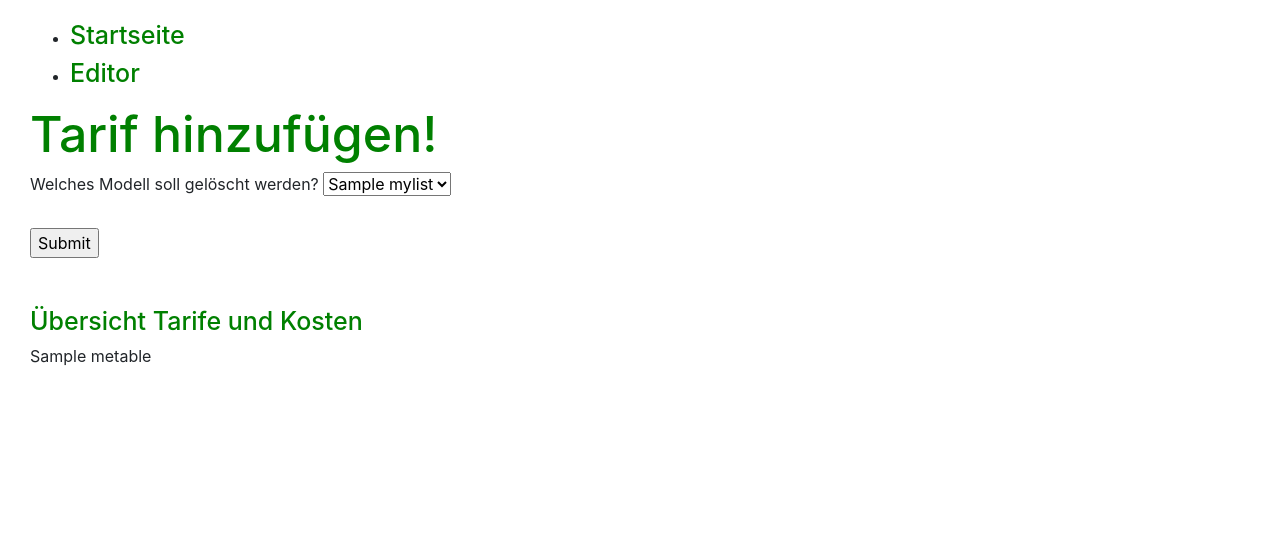
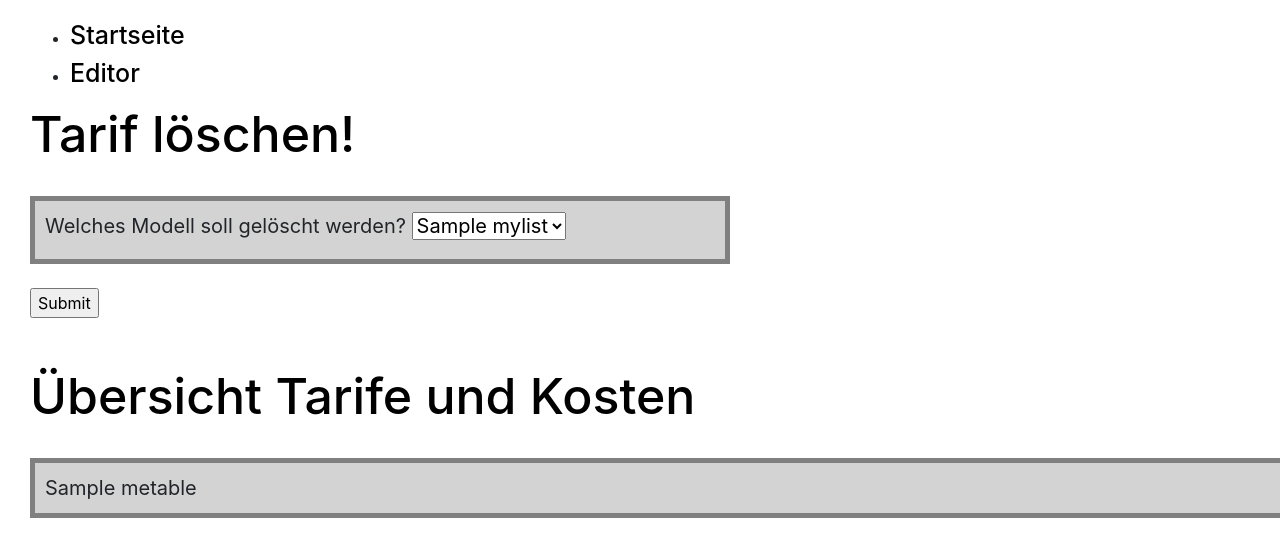
Before and after one commit to jhwarnecke/scooter, a Django app: template edittable/templates/edittable/deletefare.html in a window 1280 px wide; the page is wider, and only the part inside the window is pictured. Shown: the top 557 px of that part. Run offline with Django 3.2, Linux system fonts and the light colour scheme; the template is opened without the code that fills it: most values are stand-ins (such as "Sample title", 1, 10 or a date in 2020).

Commit message:
CSS update

```diff
--- a/compare/templates/compare/result.html
+++ b/compare/templates/compare/result.html
@@ -30,10 +30,9 @@
   </div>
 
 </div>
-
-
+<br>
 <div>
-  {% comment %} <br>Bemerkung: Bei Tarifen mit Kontingent werden die Kosten für nicht genutzte Minuten vom monatlichen Preis abgezogen unter der Annahme,
+  {% comment %} Bemerkung: Bei Tarifen mit Kontingent werden die Kosten für nicht genutzte Minuten vom monatlichen Preis abgezogen unter der Annahme,
   dass diese im nächsten Monat verbraucht werden (und dementsprechend nicht verfallen).
   Die realen Kosten würden also monatlich schwanken (und sich im Durchschnitt ausgleichen zu den berechneten Kosten) {% endcomment %}
   {% if anzeige == True and name != "Lime Flatrate" or name != "Lime Pass Tag" or name2 != "Lime Flatrate" or name2 != "Lime Pass Tag" or name != "Tier Tagespass" or name2 != "Tier Tagespass"%}<br>Bei Flatrate Tarifen muss die Zeitbeschränkung pro
--- a/edittable/templates/edittable/deletefare.html
+++ b/edittable/templates/edittable/deletefare.html
@@ -1,18 +1,19 @@
 {% extends 'basic.html' %}
 
 {% block content %}
-<h1> Tarif hinzufügen!</h1>
-
+<h1> Tarif löschen!</h1>
+<br>
 <form action="deletefunc" method="POST">
   {% csrf_token %}
-
+  <div class="editIn">
     <label for="modelname">Welches Modell soll gelöscht werden?</label>
     <select name="modelname" id="modelname">
       {% for a in mylist%}
       <option value={{forloop.counter0}}>{{a}}</option>
       {% endfor %}
     </select>
-    <br><br>
+  </div>
+  <br>
 
   <input type="submit">
 </form><br><br>
@@ -20,8 +21,11 @@
 
 
 {% autoescape off %}
-<h2> Übersicht Tarife und Kosten</h2>
+<h1> Übersicht Tarife und Kosten</h1>
+<br>
+<div class = tableIn>
 <table>{{metable}}</table>
+</div>
 {% endautoescape %}
 
 {% endblock %}
--- a/edittable/templates/edittable/password.html
+++ b/edittable/templates/edittable/password.html
@@ -4,7 +4,7 @@
 <h1> Passwort eingeben!</h1>
 <form action="password" method="POST">
     {% csrf_token %}
-    <div>
+    <div class = pw>
     Passwort: <input type="text" name="thepassword" required><br><br>
     </div>
     <br>
--- a/static/css/compare.css
+++ b/static/css/compare.css
@@ -1,10 +1,10 @@
 h1 {
-  color: green;
+  color: black;
   font-size: 50px;
 }
 
 h2 {
-  color: green;
+  color: black;
   font-size: 25px;
 }
 
@@ -20,11 +20,12 @@ body {
 }
 
 div {
-  width: 100px;
+  width: 800px;
   border: 5px solid gray;
   margin: 50;
   background: lightgray;
   font-size: 20px;
+  padding: 10px;
 }
 
 .navigator {
@@ -65,6 +66,14 @@ div {
   font-size: 20px;
 }
 
+.editIn{
+  width: 700px
+}
+
+.pw{
+    width: 300px;
+}
+
 .tarifAdd {
   width: 500px
 }
```
Also changed, not shown: edittable/templates/edittable/addfare.html (+5 -2 lines), edittable/templates/edittable/edittable.html (+4 -4 lines), 3 other files. Lines whose indentation alone changed are shown as unchanged.
